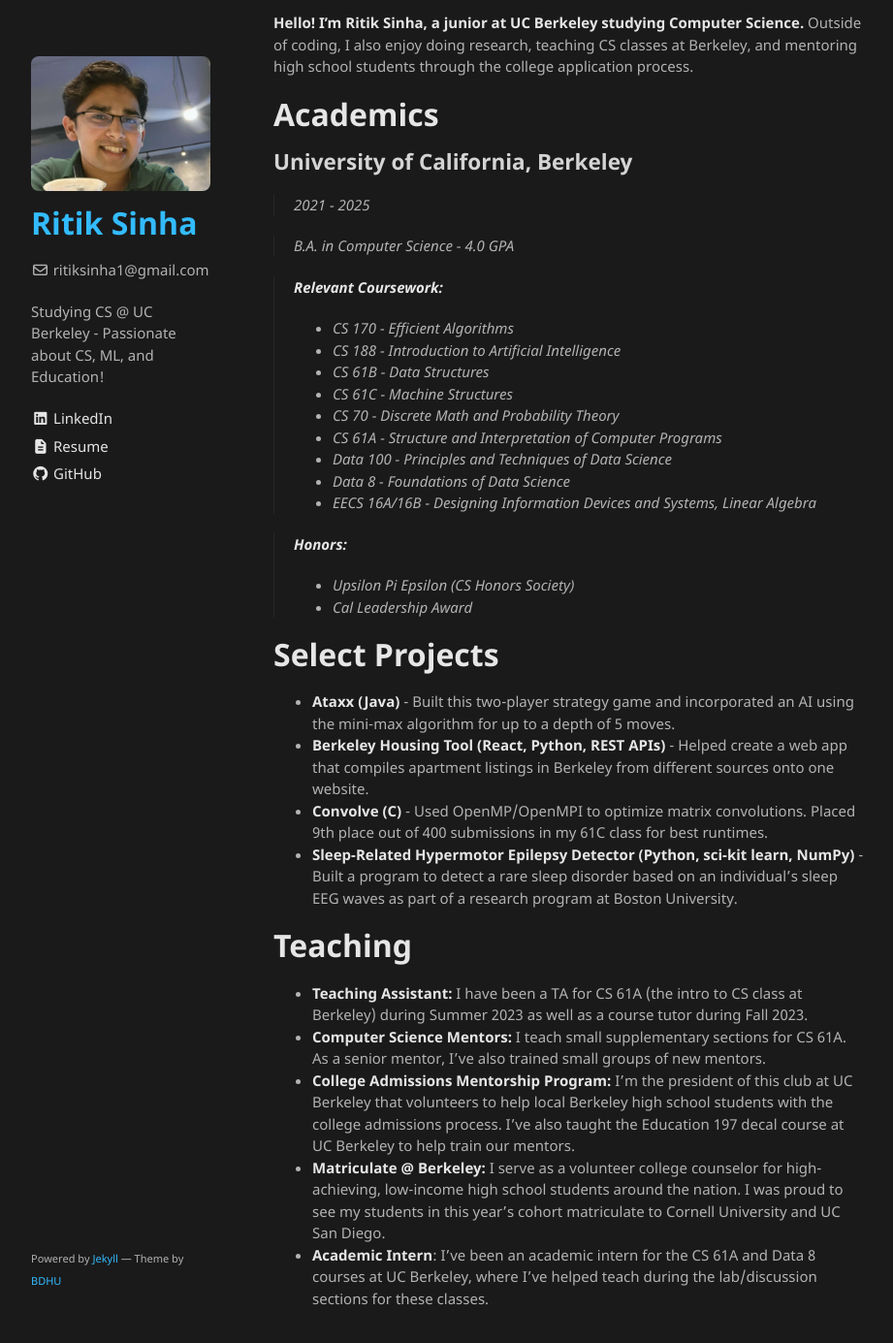
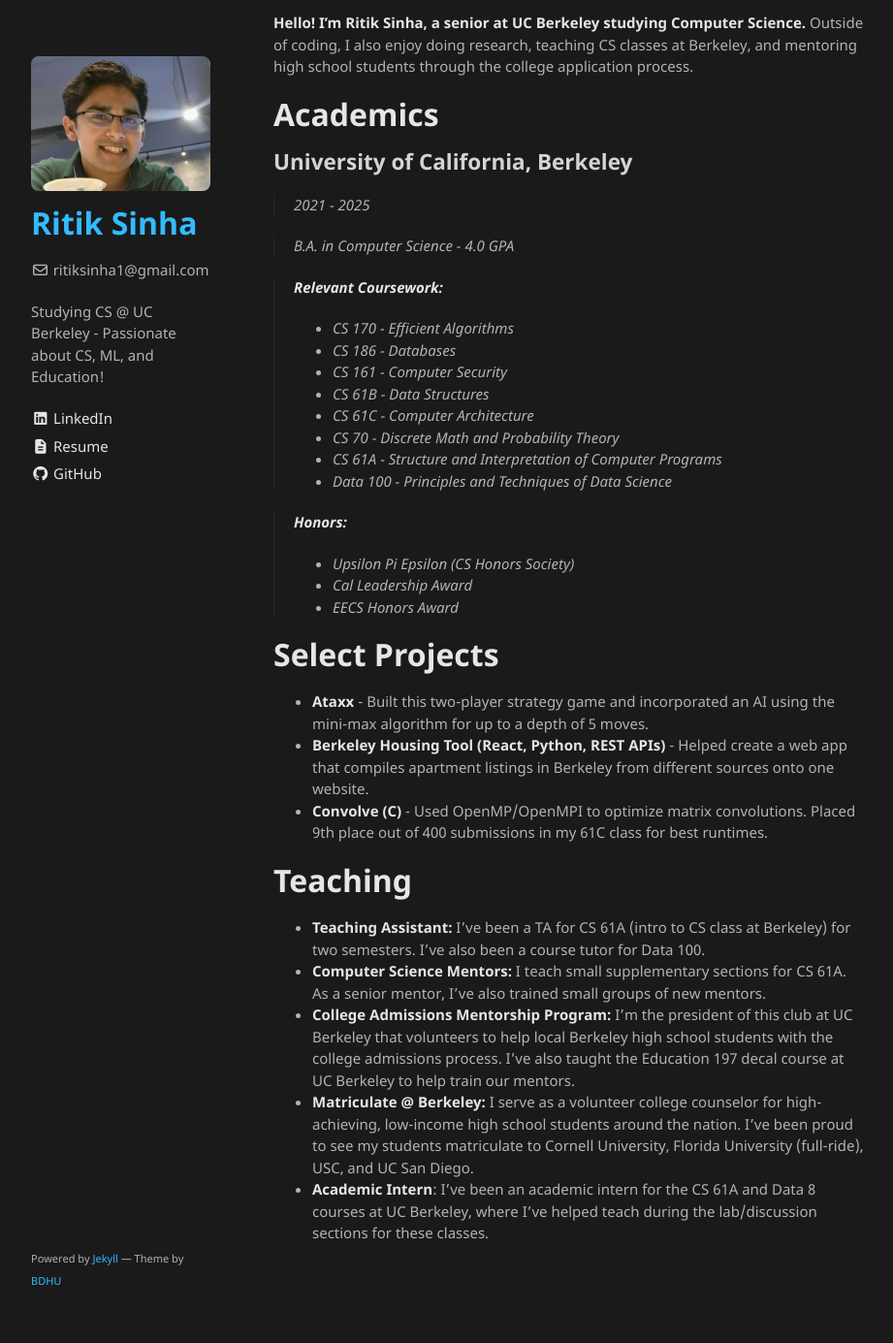
Before and after one commit to ritiksinha1/ritiksinha1.github.io, a Jekyll site: the page built from index.md, in a window 1280 px wide and 1400 px high, scrolled down 101 px. Shown: the top 1385 px of the window at 97% size, without its empty margins (178-1099 px from the left). Built offline with Jekyll 4.4.1, drawn with Linux system fonts in a browser that asks for light colours; after the commit the page ends 1434 px from its top, so only the background shows below that.

Commit message:
Update index.md

```diff
--- a/index.md
+++ b/index.md
@@ -3,7 +3,7 @@ layout: default
 title: About Me
 ---
 # About Me
-**Hello! I'm Ritik Sinha, a junior at UC Berkeley studying Computer Science.**
+**Hello! I'm Ritik Sinha, a senior at UC Berkeley studying Computer Science.**
 Outside of coding, I also enjoy doing research, teaching CS classes at Berkeley, and mentoring high school students through the college application process.
 
 
@@ -16,31 +16,29 @@ Outside of coding, I also enjoy doing research, teaching CS classes at Berkeley,
 
 > **Relevant Coursework:**
 > * CS 170 - Efficient Algorithms
-> * CS 188 - Introduction to Artificial Intelligence
+> * CS 186 - Databases
+> * CS 161 - Computer Security
 > * CS 61B - Data Structures
-> * CS 61C - Machine Structures
+> * CS 61C - Computer Architecture
 > * CS 70 - Discrete Math and Probability Theory
 > * CS 61A - Structure and Interpretation of Computer Programs
 > * Data 100 - Principles and Techniques of Data Science
-> * Data 8 - Foundations of Data Science
-> * EECS 16A/16B - Designing Information Devices and Systems, Linear Algebra
-
 
 > **Honors:**
 > * Upsilon Pi Epsilon (CS Honors Society)
 > * Cal Leadership Award
+> * EECS Honors Award
 
 
 # Select Projects
-* **Ataxx (Java)** - Built this two-player strategy game and incorporated an AI using the mini-max algorithm for up to a depth of 5 moves.
+* **Ataxx** - Built this two-player strategy game and incorporated an AI using the mini-max algorithm for up to a depth of 5 moves.
 * **Berkeley Housing Tool (React, Python, REST APIs)** - Helped create a web app that compiles apartment listings in Berkeley from different sources onto one website.
 * **Convolve (C)** - Used OpenMP/OpenMPI to optimize matrix convolutions. Placed 9th place out of 400 submissions in my 61C class for best runtimes.
-* **Sleep-Related Hypermotor Epilepsy Detector (Python, sci-kit learn, NumPy)** - Built a program to detect a rare sleep disorder based on an individual's sleep EEG waves as part of a research program at Boston University.
 
 
 # Teaching
-*   **Teaching Assistant:** I have been a TA for CS 61A (the intro to CS class at Berkeley) during Summer 2023 as well as a course tutor during Fall 2023.
+*   **Teaching Assistant:** I've been a TA for CS 61A (intro to CS class at Berkeley) for two semesters. I've also been a course tutor for Data 100.
 *   **Computer Science Mentors:** I teach small supplementary sections for CS 61A. As a senior mentor, I've also trained small groups of new mentors.
 *   **College Admissions Mentorship Program:** I'm the president of this club at UC Berkeley that volunteers to help local Berkeley high school students with the college admissions process. I've also taught the Education 197 decal course at UC Berkeley to help train our mentors.
-*   **Matriculate @ Berkeley:** I serve as a volunteer college counselor for high-achieving, low-income high school students around the nation. I was proud to see my students in this year's cohort matriculate to Cornell University and UC San Diego.
+*   **Matriculate @ Berkeley:** I serve as a volunteer college counselor for high-achieving, low-income high school students around the nation. I've been proud to see my students matriculate to Cornell University, Florida University (full-ride), USC, and UC San Diego.
 *   **Academic Intern**: I've been an academic intern for the CS 61A and Data 8 courses at UC Berkeley, where I've helped teach during the lab/discussion sections for these classes.
```
